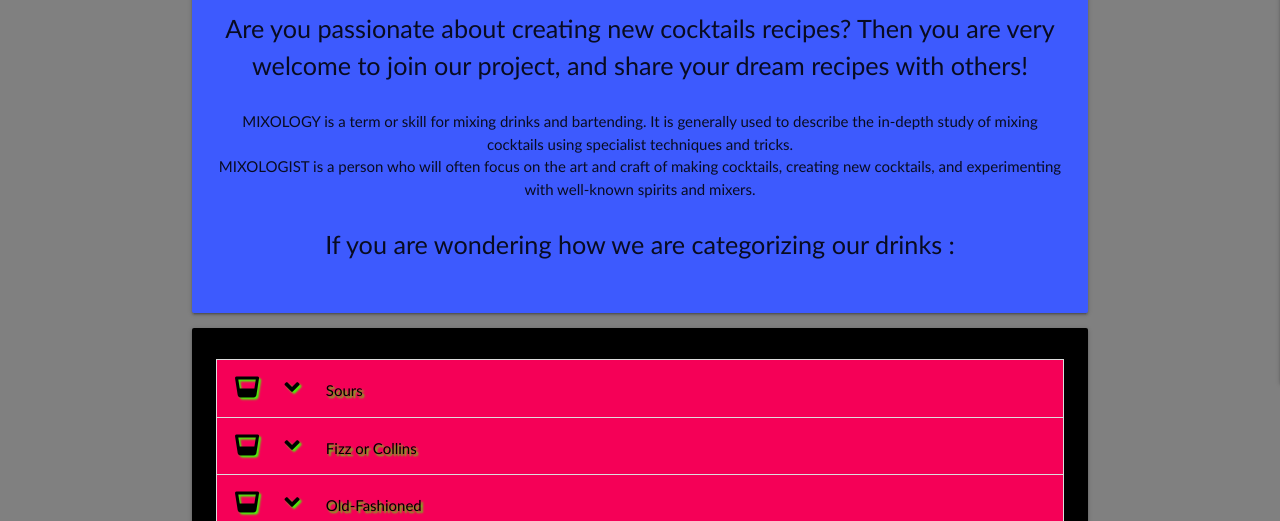
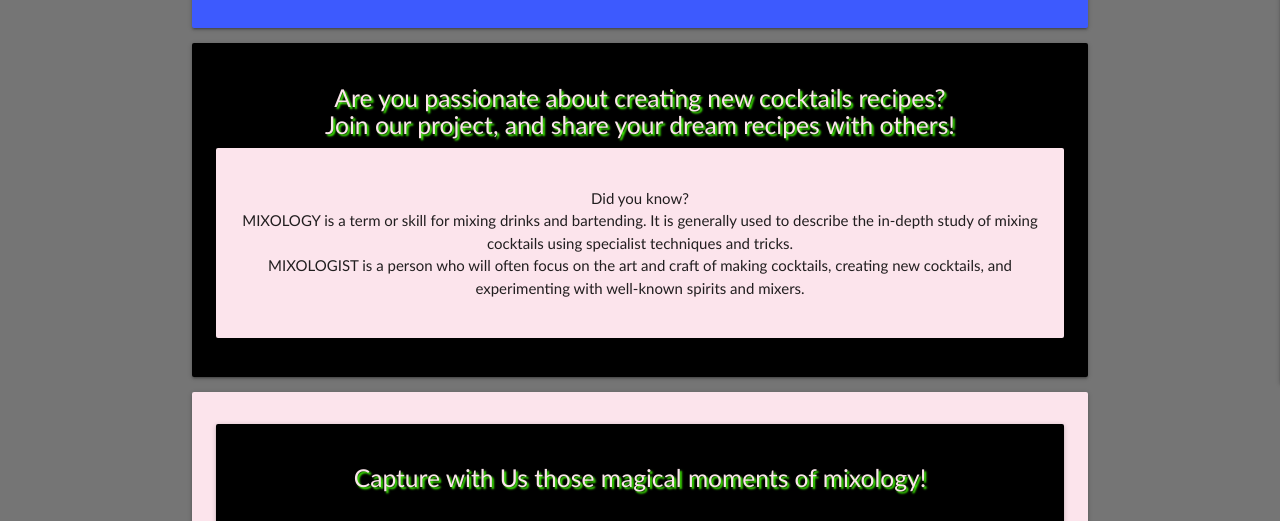
Before and after one commit to MaggieDaisy/Cocktails_and_Dreams, a Flask app: page / in a window 1280 px wide. Shown: the part 477-998 px from the top of the page. Run offline with Flask 2, Linux system fonts and the light colour scheme; some libraries are stand-ins or nearby versions.

Commit message:
Fix card panels for coctails give height and  add style class, fix footer icons spacing

```diff
--- a/static/css/style.css
+++ b/static/css/style.css
@@ -1,5 +1,5 @@
 body {
-    background-color: grey;
+    background-color: #757575;
 }
 
 body {
@@ -28,3 +28,14 @@ html {
 .btn-small {
     margin: 15px 7px;
 }
+
+#card-recipe{
+    min-height: 660px;
+}
+
+#footer-icons {
+    height: auto;
+    width: 70px;
+    display: inline-flex;
+    justify-content: space-between;
+}
--- a/templates/base.html
+++ b/templates/base.html
@@ -83,7 +83,7 @@
             <h5 class="black-text text-shadow">More about Us</h5>
         </div>
         <div class="col s4 center-align">
-            <ul class="footer-icons valign-wrapper">
+            <ul id="footer-icons">
                 <li><a href="https://www.facebook.com/" target="_blank"><i class="fab fa-facebook-f black-text"></i></a>
                 </li>
                 <li><a href="https://www.instagram.com/" target="_blank"><i class="fab fa-instagram black-text"></i></a>
--- a/templates/index.html
+++ b/templates/index.html
@@ -1,40 +1,72 @@
-{% extends "base.html" %}
-{% block content %}
+{% extends "base.html" %} {% block content %}
 
-<div>
-  <img class="responsive-img"
-    src="https://images.unsplash.com/photo-1507383832450-e75a770318ea?ixid=MnwxMjA3fDB8MHxwaG90by1wYWdlfHx8fGVufDB8fHx8&ixlib=rb-1.2.1&auto=format&fit=crop&w=1189&q=80">
-</div>
 <div class="card-panel indigo accent-3">
-  <h4 class="pink-text text-lighten-5 center-align text-shadow">Welcome to our community!</h4>
-  <p class="center-align flow-text">Are you passionate about creating new cocktails recipes? Then you are very welcome to join our project, and share your dream recipes with others! </p>
-
-    <p class="center-align">MIXOLOGY is a term or skill for mixing drinks and bartending. It is generally used to describe the in-depth study of mixing cocktails using specialist techniques and tricks.
-    <br>MIXOLOGIST is a person who will often focus on the art and craft of making cocktails, creating new cocktails, and experimenting with well-known spirits and mixers.</p>
-   <p class="center-align flow-text">If you are wondering how we are categorizing our drinks : </p>
+    <h5 class="pink-text text-lighten-5 center-align text-shadow">Welcome to our community of bartenders, mixologists, and free-style cocktail enthusiasts!</h5>
+    <img class="responsive-img" src="https://images.unsplash.com/photo-1507383832450-e75a770318ea?ixid=MnwxMjA3fDB8MHxwaG90by1wYWdlfHx8fGVufDB8fHx8&ixlib=rb-1.2.1&auto=format&fit=crop&w=1189&q=80" alt="" />
 </div>
 <div class="card-panel black">
+    <h5 class="pink-text text-lighten-5 center-align text-shadow">
+        Are you passionate about creating new cocktails recipes? <br />
+        Join our project, and share your dream recipes with others!
+    </h5>
+    <div class="card-panel pink lighten-5">
+        <p class="center-align">
+            Did you know?
+            <br />
+            MIXOLOGY is a term or skill for mixing drinks and bartending. It is generally used to describe the in-depth study of mixing cocktails using specialist techniques and tricks.
+            <br />
+            MIXOLOGIST is a person who will often focus on the art and craft of making cocktails, creating new cocktails, and experimenting with well-known spirits and mixers.
+        </p>
+    </div>
+</div>
+<div class="card-panel pink lighten-5">
+  <div class="carousel card-panel black lighten-4">
+      <h5 class="pink-text text-lighten-5 center-align text-shadow">Capture with Us those magical moments of mixology!</h5>
+      <a class="carousel-item" href="#1"><img src="https://images.unsplash.com/photo-1617524454933-ab8853813111?ixid=MnwxMjA3fDB8MHxwaG90by1wYWdlfHx8fGVufDB8fHx8&ixlib=rb-1.2.1&auto=format&fit=crop&w=333&q=80" /></a>
+
+      <a class="carousel-item" href="#2"><img src="https://images.unsplash.com/photo-1613934619052-27d9464c8819?ixid=MnwxMjA3fDB8MHxwaG90by1wYWdlfHx8fGVufDB8fHx8&ixlib=rb-1.2.1&auto=format&fit=crop&w=334&q=80" /></a>
+
+      <a class="carousel-item" href="#3"><img src="https://images.unsplash.com/photo-1607687633950-c745bdb4da70?ixlib=rb-1.2.1&ixid=MnwxMjA3fDB8MHxwaG90by1wYWdlfHx8fGVufDB8fHx8&auto=format&fit=crop&w=334&q=80" /></a>
+
+      <a class="carousel-item" href="#4!"><img src="https://images.unsplash.com/photo-1607446045875-de57c995726b?ixid=MnwxMjA3fDB8MHxwaG90by1wYWdlfHx8fGVufDB8fHx8&ixlib=rb-1.2.1&auto=format&fit=crop&w=334&q=80" /></a>
+
+      <a class="carousel-item" href="#5"><img src="https://images.unsplash.com/photo-1587223962930-cb7f31384c19?ixid=MnwxMjA3fDB8MHxwaG90by1wYWdlfHx8fGVufDB8fHx8&ixlib=rb-1.2.1&auto=format&fit=crop&w=334&q=80" /></a>
+
+      <a class="carousel-item" href="#6"><img src="https://images.unsplash.com/photo-1556855810-ac404aa91e85?ixlib=rb-1.2.1&ixid=MnwxMjA3fDB8MHxwaG90by1wYWdlfHx8fGVufDB8fHx8&auto=format&fit=crop&w=334&q=80" /></a>
+
+      <a class="carousel-item" href="#7"><img src="https://images.unsplash.com/photo-1587888637140-849b25d80ef9?ixlib=rb-1.2.1&ixid=MnwxMjA3fDB8MHxwaG90by1wYWdlfHx8fGVufDB8fHx8&auto=format&fit=crop&w=1868&q=80" /></a>
+
+      <a class="carousel-item" href="#8"><img src="https://images.unsplash.com/photo-1583898350903-99fa829dad3d?ixid=MnwxMjA3fDB8MHxwaG90by1wYWdlfHx8fGVufDB8fHx8&ixlib=rb-1.2.1&auto=format&fit=crop&w=358&q=80" /></a>
+
+      <a class="carousel-item" href="#9"><img src="https://images.unsplash.com/photo-1550426735-c33c7ce414ff?ixid=MnwxMjA3fDB8MHxwaG90by1wYWdlfHx8fGVufDB8fHx8&ixlib=rb-1.2.1&auto=format&fit=crop&w=320&q=80" /></a>
+      <a class="carousel-item" href="#10"><img src="https://images.unsplash.com/photo-1594744479374-3028afddc686?ixid=MnwxMjA3fDB8MHxwaG90by1wYWdlfHx8fGVufDB8fHx8&ixlib=rb-1.2.1&auto=format&fit=crop&w=334&q=80" /></a>
+
+  </div>
+</div>
+<div class="card-panel black">
+    <h5 class="pink-text text-lighten-5 center-align text-shadow">This is how we are categorizing our drinks :</h5>
     <ul class="collapsible center-align">
         <li>
             <div class="collapsible-header black-text text-shadow pink accent-3">
-        <i class="fas fa-glass-whiskey center-align"></i><strong><i class="fas fa-angle-down"></i> Sours </strong></div>
+                <i class="fas fa-glass-whiskey center-align"></i><strong><i class="fas fa-angle-down"></i> Sours </strong>
+            </div>
 
             <div class="collapsible-body black-text pink lighten-5">
-        <strong>Sours should always contain freshly squeezed, tart, tangy citrus juice, which is often paired with
-          simple sugar syrup to sweeten the mix. The choice of main alcohol is free here and depends mostly on
-          preferences. Sours are usually shaken in a cocktail shaker with ice cubes and served straight up. A great
-          example of Sours is all sidecars, margaritas, and cosmopolitans.</strong>
+                <strong>
+                    Sours should always contain freshly squeezed, tart, tangy citrus juice, which is often paired with simple sugar syrup to sweeten the mix. The choice of main alcohol is free here and depends mostly on preferences. Sours
+                    are usually shaken in a cocktail shaker with ice cubes and served straight up. A great example of Sours is all sidecars, margaritas, and cosmopolitans.
+                </strong>
             </div>
         </li>
         <li>
             <div class="collapsible-header black-text text-shadow pink accent-3">
-        <i class="fas fa-glass-whiskey"></i><strong><i class="fas fa-angle-down"></i> Fizz or Collins </strong></div>
+                <i class="fas fa-glass-whiskey"></i><strong><i class="fas fa-angle-down"></i> Fizz or Collins </strong>
+            </div>
             <div class="collapsible-body black-text pink lighten-5">
-        <strong>Fizzes should always contain anything with bubbles like prosecco or cava and some type of soda, serving
-          in
-          highballs filled with ice cubes. These cocktails are the most refreshing, very simple to make, and light to
-          drink. A great example of fizzes is Champagne-based cocktails, Collinses, mules, and bucks like Aperol Spritz,
-          Gin and tonic, Mojito, or Bellini. </strong>
+                <strong>
+                    Fizzes should always contain anything with bubbles like prosecco or cava and some type of soda, serving in highballs filled with ice cubes. These cocktails are the most refreshing, very simple to make, and light to
+                    drink. A great example of fizzes is Champagne-based cocktails, Collinses, mules, and bucks like Aperol Spritz, Gin and tonic, Mojito, or Bellini.
+                </strong>
             </div>
         </li>
         <li>
@@ -42,12 +74,11 @@
                 <i class="fas fa-glass-whiskey"></i><strong><i class="fas fa-angle-down"></i> Old-Fashioned </strong>
             </div>
             <div class="collapsible-body black-text pink lighten-5">
-        <strong>These are old-school short cocktails, often whiskey-based served in lowball filled with ice cubes.
-          Old-Fashioned always contain sweetened liquor zipped up with something bitter. Sweetness can come from sugar,
-          muddled with fruit, or a sweeter liqueur like triple sec or maraschino. The bitter ingredient can be a few
-          dashes of any bottled bitters like Angostura, or a bitter spirit like an amaro. A great example in this group
-          is
-          Old-Fashioned, Sazerac, and Toronto.</strong>
+                <strong>
+                    These are old-school short cocktails, often whiskey-based served in lowball filled with ice cubes. Old-Fashioned always contain sweetened liquor zipped up with something bitter. Sweetness can come from sugar, muddled
+                    with fruit, or a sweeter liqueur like triple sec or maraschino. The bitter ingredient can be a few dashes of any bottled bitters like Angostura, or a bitter spirit like an amaro. A great example in this group is
+                    Old-Fashioned, Sazerac, and Toronto.
+                </strong>
             </div>
         </li>
         <li>
@@ -55,8 +86,8 @@
                 <i class="fas fa-glass-whiskey"></i><strong><i class="fas fa-angle-down"></i> Three-parters </strong>
             </div>
             <div class="collapsible-body black-text pink lighten-5">
-        <strong>This collection of drinks always contain steered together a three-part combo of booze-like spirit and a
-          lower-alcohol ingredient like vermouth or beloved martini, plus a bitter or a syrup. A great example of
+                <strong>
+                    This collection of drinks always contain steered together a three-part combo of booze-like spirit and a lower-alcohol ingredient like vermouth or beloved martini, plus a bitter or a syrup. A great example of
                     three-parters is Manhattan, Brooklyn, Negroni, boulevardier, Rob Roy.
                 </strong>
             </div>
@@ -64,33 +95,9 @@
     </ul>
 </div>
 <div class="card-panel indigo accent-3 center-align">
-  <h4 class="pink-text text-lighten-5 center-align text-shadow">What's Your Dream Cocktail Today? </h4>
-  <img class="responsive-img"
-    src="https://images.unsplash.com/photo-1610478920454-8df995a1d60a?ixid=MnwxMjA3fDB8MHxwaG90by1wYWdlfHx8fGVufDB8fHx8&ixlib=rb-1.2.1&auto=format&fit=crop&w=1950&q=80"
-    alt="" />
-  <button class="btn pink accent-3 waves-effect waves-light"><a class="black-text text-shadow"
-      href="{{ url_for('register') }}">Add Dream Recipe Here</a></button>
-</div>
-<div class="carousel card-panel black lighten-4">
-  <h4 class="pink-text text-lighten-5 center-align text-shadow">Capture with Us those magical moments of mixology!</h4>
-  <a class="carousel-item" href="#one!"><img
-      src="https://images.unsplash.com/photo-1617524454933-ab8853813111?ixid=MnwxMjA3fDB8MHxwaG90by1wYWdlfHx8fGVufDB8fHx8&ixlib=rb-1.2.1&auto=format&fit=crop&w=333&q=80"></a>
-  <a class="carousel-item" href="#two!"><img
-      src="https://images.unsplash.com/photo-1613934619052-27d9464c8819?ixid=MnwxMjA3fDB8MHxwaG90by1wYWdlfHx8fGVufDB8fHx8&ixlib=rb-1.2.1&auto=format&fit=crop&w=334&q=80"></a>
-  <a class="carousel-item" href="#three!"><img
-      src="https://images.unsplash.com/photo-1607687633950-c745bdb4da70?ixlib=rb-1.2.1&ixid=MnwxMjA3fDB8MHxwaG90by1wYWdlfHx8fGVufDB8fHx8&auto=format&fit=crop&w=334&q=80"></a>
-  <a class="carousel-item" href="#five!"><img
-      src="https://images.unsplash.com/photo-1607446045875-de57c995726b?ixid=MnwxMjA3fDB8MHxwaG90by1wYWdlfHx8fGVufDB8fHx8&ixlib=rb-1.2.1&auto=format&fit=crop&w=334&q=80"></a>
-  <a class="carousel-item" href="#one!"><img
-      src="https://images.unsplash.com/photo-1587223962930-cb7f31384c19?ixid=MnwxMjA3fDB8MHxwaG90by1wYWdlfHx8fGVufDB8fHx8&ixlib=rb-1.2.1&auto=format&fit=crop&w=334&q=80"></a>
-  <a class="carousel-item" href="#two!"><img
-      src="https://images.unsplash.com/photo-1556855810-ac404aa91e85?ixlib=rb-1.2.1&ixid=MnwxMjA3fDB8MHxwaG90by1wYWdlfHx8fGVufDB8fHx8&auto=format&fit=crop&w=334&q=80"></a>
-  <a class="carousel-item" href="#three!"><img
-      src="https://images.unsplash.com/photo-1587888637140-849b25d80ef9?ixlib=rb-1.2.1&ixid=MnwxMjA3fDB8MHxwaG90by1wYWdlfHx8fGVufDB8fHx8&auto=format&fit=crop&w=1868&q=80"></a>
-  <a class="carousel-item" href="#four!"><img
-      src="https://images.unsplash.com/photo-1583898350903-99fa829dad3d?ixid=MnwxMjA3fDB8MHxwaG90by1wYWdlfHx8fGVufDB8fHx8&ixlib=rb-1.2.1&auto=format&fit=crop&w=358&q=80"></a>
-  <a class="carousel-item" href="#five!"><img
-      src="https://images.unsplash.com/photo-1550426735-c33c7ce414ff?ixid=MnwxMjA3fDB8MHxwaG90by1wYWdlfHx8fGVufDB8fHx8&ixlib=rb-1.2.1&auto=format&fit=crop&w=320&q=80"></a>
+    <h5 class="pink-text text-lighten-5 center-align text-shadow">What's Your Dream Cocktail Today?</h5>
+    <img class="responsive-img" src="https://images.unsplash.com/photo-1610478920454-8df995a1d60a?ixid=MnwxMjA3fDB8MHxwaG90by1wYWdlfHx8fGVufDB8fHx8&ixlib=rb-1.2.1&auto=format&fit=crop&w=1950&q=80" alt="" />
+    <button class="btn pink accent-3 waves-effect waves-light"><a class="black-text text-shadow" href="{{ url_for('register') }}">Add Dream Recipe Here</a></button>
 </div>
 
 
```
Also changed, not shown: templates/recipes.html (+13 -11 lines). Lines whose indentation alone changed are shown as unchanged.
